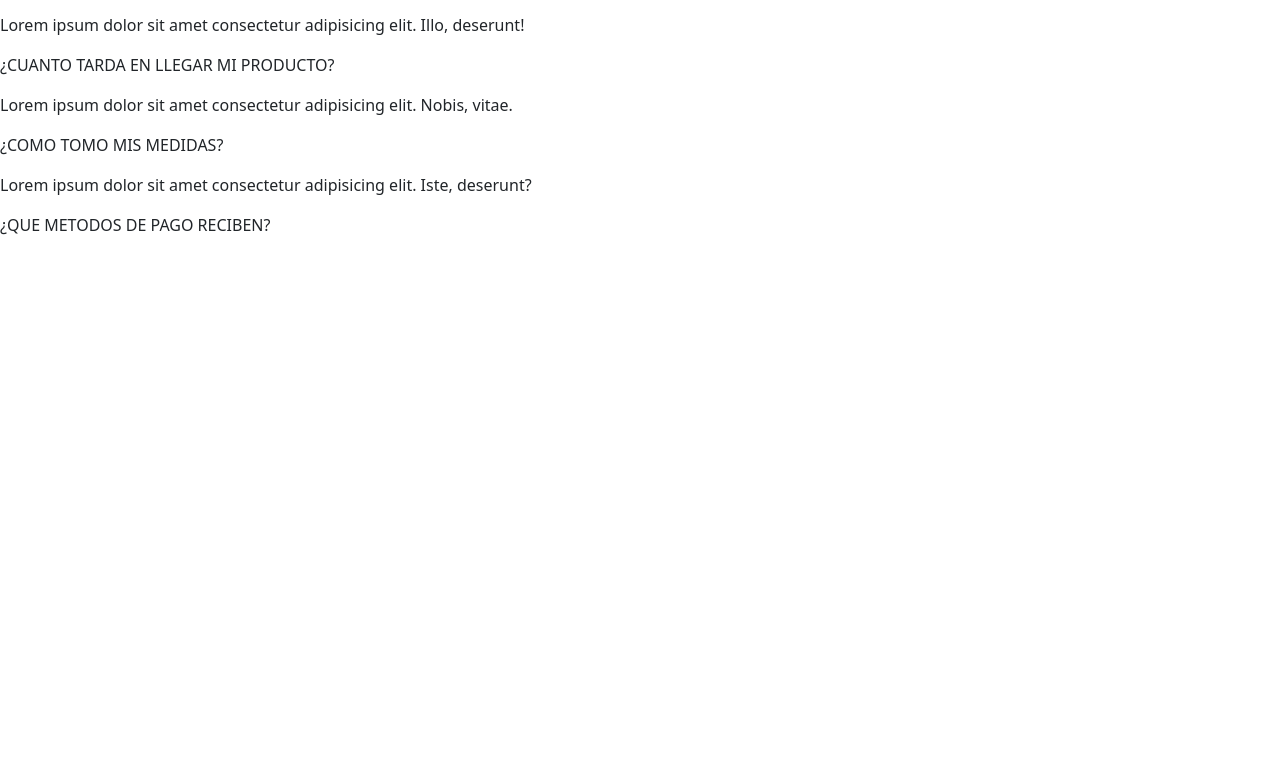
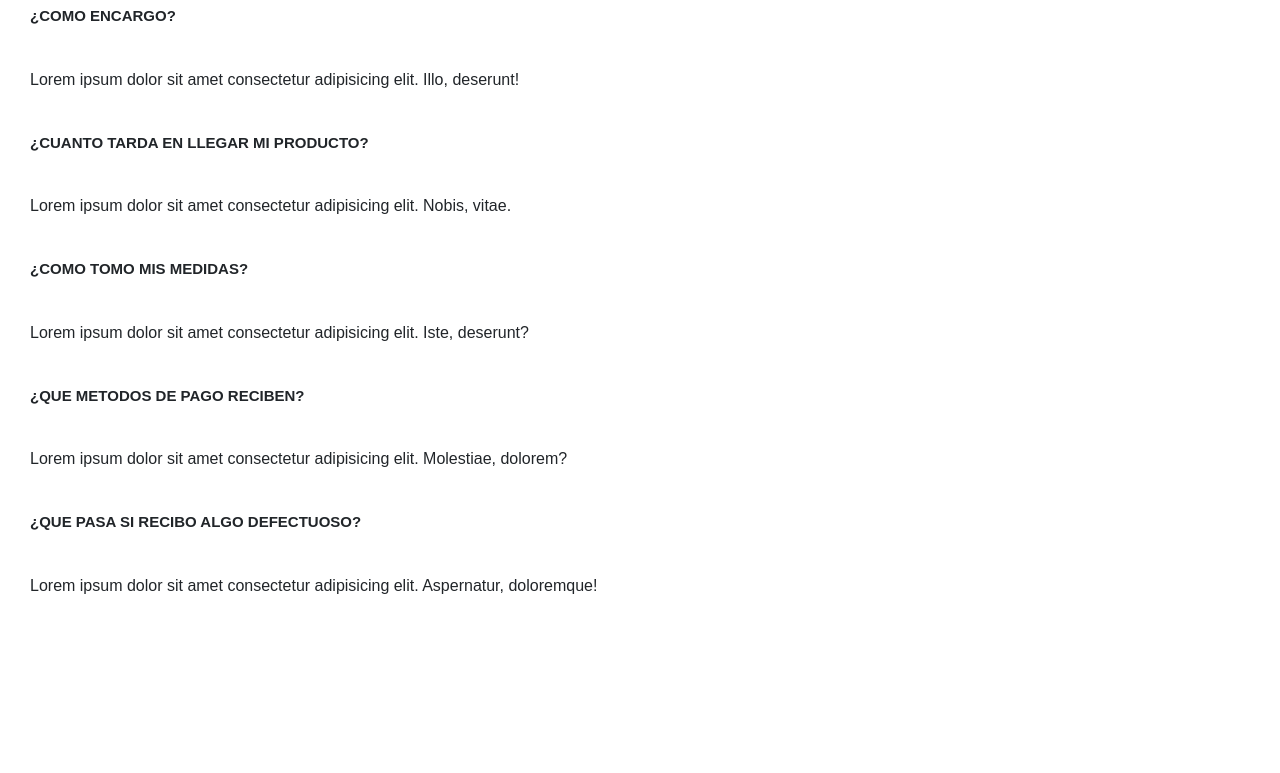
Before and after one commit to jereebravo/2da-preentrega-bravo-jeremias, a plain HTML site: page pages/informacion.html in a window 1280 px wide. Shown: the part 173-946 px from the top of the page. Drawn offline with nearby package versions, Linux system fonts and the light colour scheme.

Commit message:
finalizada maquetado pagina informacion

```diff
--- a/css/style.css
+++ b/css/style.css
@@ -289,6 +289,20 @@ justify-content: space-around;
     height: 150vh;
  }
 
-.main_info div{
-    height: 80%;
+
+#main_info section{
+  height: 80%;
 }
+#main_info section h2{
+ margin-left: 40px;
+}
+#main_info section p{
+font-family: Arial, Helvetica, sans-serif;
+margin-top: 40px;
+margin-left: 30px;
+}
+.preguntas{
+    font-family: Arial, Helvetica, sans-serif;
+    font-size: 15px;
+    font-weight: bold;
+}
--- a/pages/informacion.html
+++ b/pages/informacion.html
@@ -45,18 +45,28 @@
 
 
 
-    <mai class="main_info">
-        <div>
-            <h2>PREGUNTAS FRECUENTES</h2>
-            <p>¿COMO ENCARGO?</p>
+    <mai id="main_info">
+        <section>
+            <div>
+                <h2>PREGUNTAS FRECUENTES</h2>
+            </div>
+            <div>
+            <p class="preguntas">¿COMO ENCARGO?</p>
             <P>Lorem ipsum dolor sit amet consectetur adipisicing elit. Illo, deserunt!</P>
-            <p>¿CUANTO TARDA EN LLEGAR MI PRODUCTO?</p>
+            <p class="preguntas">¿CUANTO TARDA EN LLEGAR MI PRODUCTO?</p>
             <p>Lorem ipsum dolor sit amet consectetur adipisicing elit. Nobis, vitae.</p>
-            <p>¿COMO TOMO MIS MEDIDAS?</p>
+            <p class="preguntas">¿COMO TOMO MIS MEDIDAS?</p>
             <p>Lorem ipsum dolor sit amet consectetur adipisicing elit. Iste, deserunt?</p>
-            <p>¿QUE METODOS DE PAGO RECIBEN?</p>
+            <p class="preguntas">¿QUE METODOS DE PAGO RECIBEN?</p>
+            <p>Lorem ipsum dolor sit amet consectetur adipisicing elit. Molestiae, dolorem?</p>
+            <p class="preguntas">¿QUE PASA SI RECIBO ALGO DEFECTUOSO?</p>
+            <P>Lorem ipsum dolor sit amet consectetur adipisicing elit. Aspernatur, doloremque!</P>
+            </div>
+        </section>
 
-        </div>
+
+
+
     </main>
     <footer>
         <div class="infofooter">
```
